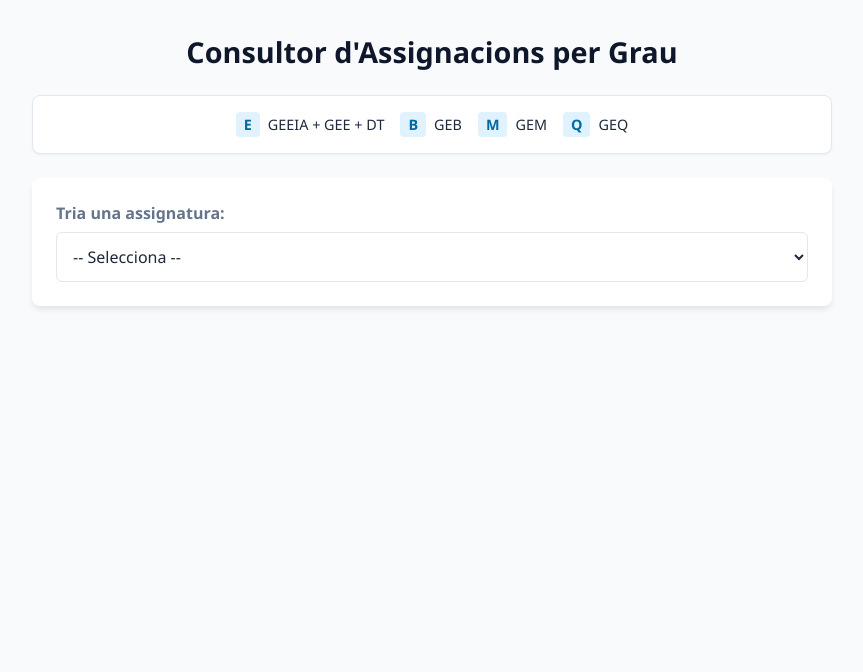
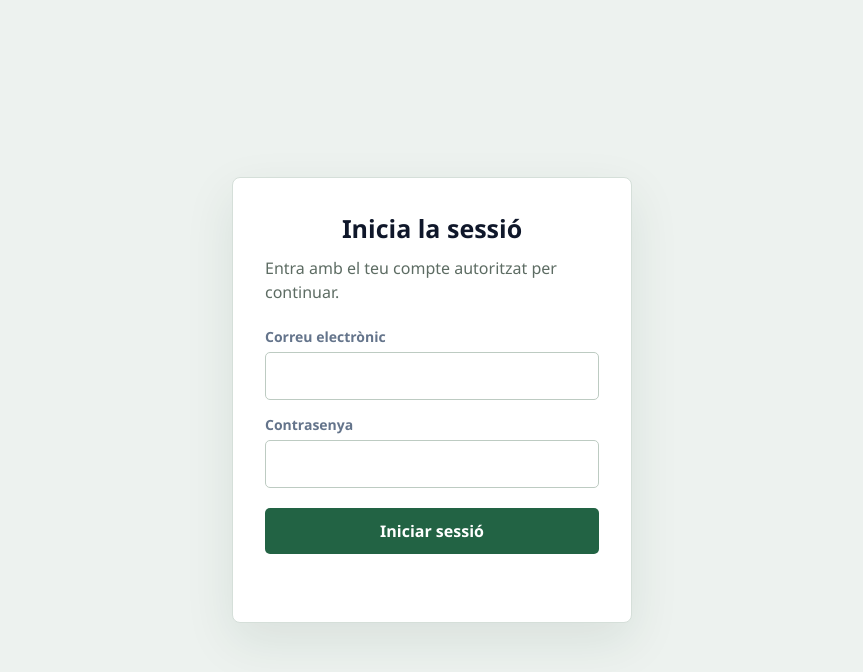
Before and after one commit to makinau/makinau.githhub.io, a plain HTML site: page Compartides/assignacions_grups_graus_2026.html in a window 1280 px wide. Shown: the whole page, without its empty margins (208-1071 px from the left). Drawn offline with nearby package versions, Linux system fonts and the light colour scheme.

Commit message:
Afegir autenticació amb Supabase i actualitzar l'emmagatzematge de sessió a localStorage

```diff
--- a/Compartides/assignacions_grups_graus_2026.html
+++ b/Compartides/assignacions_grups_graus_2026.html
@@ -4,6 +4,8 @@
     <meta charset="UTF-8">
     <meta name="viewport" content="width=device-width, initial-scale=1.0">
     <title>Assignacions de Grups per Grau</title>
+    <script src="https://cdn.jsdelivr.net/npm/@supabase/supabase-js@2"></script>
+    <script src="../auth-guard.js"></script>
     <style>
         :root {
             --primary: #2563eb;
--- /dev/null
+++ b/auth-guard.js
@@ -0,0 +1,138 @@
+(function () {
+  const supabaseUrl = "https://ervlgxziksargjncwogu.supabase.co";
+  const supabaseKey = "sb_publishable_RmLqHIC7mZ_YnVJyxFHQxg_4ziCyTgl";
+
+  document.documentElement.classList.add("auth-pending");
+
+  const style = document.createElement("style");
+  style.textContent = `
+    html.auth-pending body { visibility: hidden; }
+    .site-auth-gate[hidden], .site-auth-sign-out[hidden] { display: none; }
+    .site-auth-gate {
+      position: fixed; inset: 0; z-index: 99999; display: grid; place-items: center;
+      padding: 24px; background: #edf2ef; color: #1d2b24;
+      font: 16px/1.5 system-ui, sans-serif;
+    }
+    .site-auth-card {
+      width: min(100%, 400px); padding: 32px; border: 1px solid #d5dfd9;
+      border-radius: 8px; background: #fff; box-shadow: 0 18px 50px #173b2b18;
+    }
+    .site-auth-card h1 { margin: 0 0 8px; font-size: 25px; }
+    .site-auth-card p { margin: 0 0 22px; color: #5d6c63; }
+    .site-auth-card label { display: block; margin: 14px 0 5px; font-size: 14px; font-weight: 650; }
+    .site-auth-card input {
+      width: 100%; padding: 11px 12px; border: 1px solid #bdcbc2; border-radius: 5px;
+      background: #fff; color: inherit; font: inherit;
+    }
+    .site-auth-card button, .site-auth-sign-out {
+      border: 0; border-radius: 5px; background: #226344; color: #fff;
+      font: inherit; font-weight: 650; cursor: pointer;
+    }
+    .site-auth-card button { width: 100%; margin-top: 20px; padding: 11px 14px; }
+    .site-auth-card button:disabled { opacity: .65; cursor: wait; }
+    .site-auth-error { min-height: 24px; margin: 12px 0 0 !important; color: #a42e2e !important; font-size: 14px; }
+    .site-auth-sign-out { position: fixed; top: 12px; right: 12px; z-index: 1000; padding: 8px 12px; }
+    @media (max-width: 480px) { .site-auth-card { padding: 24px; } }
+  `;
+  document.head.append(style);
+
+  function initializeAuth() {
+    const gate = document.createElement("section");
+    gate.className = "site-auth-gate";
+    gate.setAttribute("aria-labelledby", "site-auth-title");
+    gate.hidden = true;
+    gate.innerHTML = `
+      <div class="site-auth-card">
+        <h1 id="site-auth-title">Inicia la sessió</h1>
+        <p>Entra amb el teu compte autoritzat per continuar.</p>
+        <form>
+          <label for="site-auth-email">Correu electrònic</label>
+          <input id="site-auth-email" name="email" type="email" autocomplete="username" required>
+          <label for="site-auth-password">Contrasenya</label>
+          <input id="site-auth-password" name="password" type="password" autocomplete="current-password" required>
+          <button type="submit">Iniciar sessió</button>
+          <p class="site-auth-error" role="status" aria-live="polite"></p>
+        </form>
+      </div>
+    `;
+    document.body.append(gate);
+
+    const form = gate.querySelector("form");
+    const submit = form.querySelector("button");
+    const errorMessage = gate.querySelector(".site-auth-error");
+    const signOut = document.createElement("button");
+    signOut.className = "site-auth-sign-out";
+    signOut.type = "button";
+    signOut.textContent = "Tanca la sessió";
+    signOut.hidden = true;
+    document.body.append(signOut);
+
+    function requireSignIn(message = "") {
+      document.documentElement.classList.remove("auth-pending");
+      gate.hidden = false;
+      signOut.hidden = true;
+      errorMessage.textContent = message;
+    }
+
+    function allowAccess() {
+      document.documentElement.classList.remove("auth-pending");
+      gate.hidden = true;
+      signOut.hidden = false;
+    }
+
+    if (!window.supabase?.createClient) {
+      requireSignIn("No s'ha pogut carregar el servei d'autenticació. Recarrega la pàgina.");
+      submit.disabled = true;
+      return;
+    }
+
+    const client = window.supabase.createClient(supabaseUrl, supabaseKey, {
+      auth: { storage: window.localStorage, persistSession: true, autoRefreshToken: true }
+    });
+
+    form.addEventListener("submit", async event => {
+      event.preventDefault();
+      submit.disabled = true;
+      errorMessage.textContent = "";
+      try {
+        const { error } = await client.auth.signInWithPassword({
+          email: form.elements.email.value.trim(),
+          password: form.elements.password.value
+        });
+        if (error) throw error;
+      } catch (error) {
+        console.error("No s'ha pogut iniciar la sessió.", error);
+        errorMessage.textContent = "No s'ha pogut iniciar la sessió. Comprova el correu i la contrasenya.";
+      } finally {
+        submit.disabled = false;
+      }
+    });
+
+    signOut.addEventListener("click", async () => {
+      signOut.disabled = true;
+      const { error } = await client.auth.signOut();
+      if (error) console.error("No s'ha pogut tancar la sessió.", error);
+      signOut.disabled = false;
+    });
+
+    client.auth.onAuthStateChange((_event, session) => {
+      if (session) allowAccess();
+      else requireSignIn();
+    });
+
+    client.auth.getSession().then(({ data, error }) => {
+      if (error) throw error;
+      if (data.session) allowAccess();
+      else requireSignIn();
+    }).catch(error => {
+      console.error("No s'ha pogut comprovar la sessió.", error);
+      requireSignIn("No s'ha pogut comprovar la sessió. Torna a iniciar-la.");
+    });
+  }
+
+  if (document.readyState === "loading") {
+    document.addEventListener("DOMContentLoaded", initializeAuth, { once: true });
+  } else {
+    initializeAuth();
+  }
+})();
```
Also changed, not shown: Compartides/index.html (+2 -0 lines), MyUni/MyUni-main/index.html (+2 -0 lines), OurHouse/index.html (+1 -1 lines), OurHouse/shopping.html (+3 -1 lines), index.html (+2 -0 lines), 2 other files.
